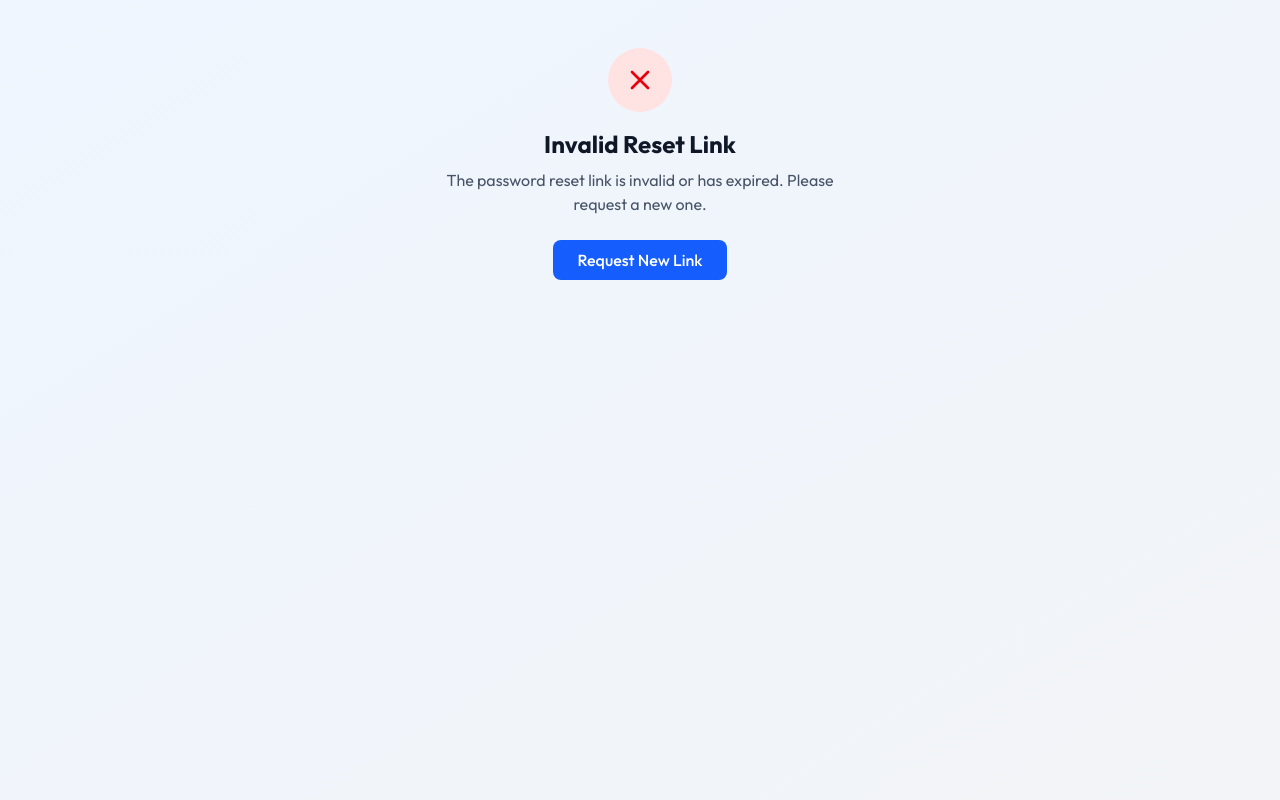
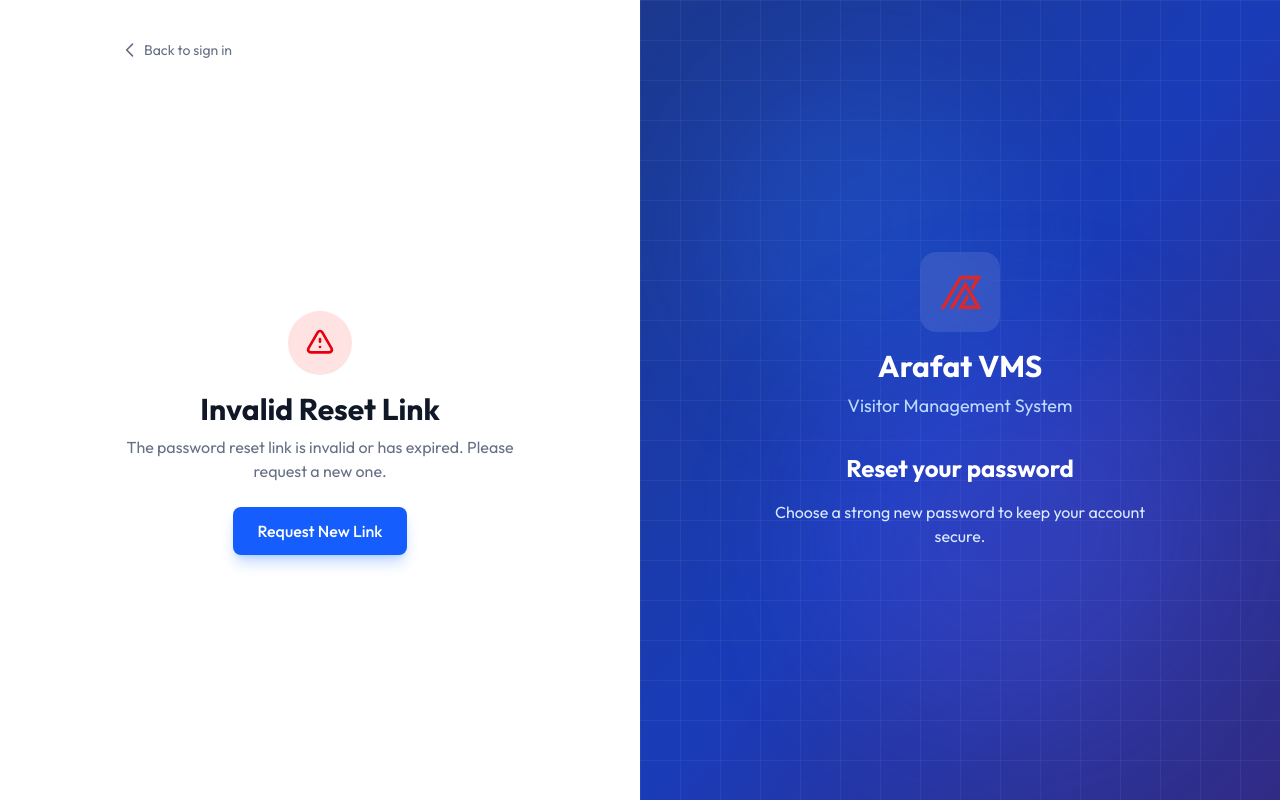
Before and after one commit to dev-noaman/arafatvisitor, a React (Vite) app in the folder admin/: page /admin/reset-password in a window 1280 px wide. Built offline with nearby package versions, Linux system fonts and the light colour scheme.

Commit message:
style: redesign reset password page to match login page layout
Co-Authored-By: Claude Opus 4.6 <noreply@anthropic.com>

```diff
--- a/admin/src/components/auth/ResetPasswordForm.tsx
+++ b/admin/src/components/auth/ResetPasswordForm.tsx
@@ -2,7 +2,7 @@ import { useState } from 'react'
 import { useForm } from 'react-hook-form'
 import { zodResolver } from '@hookform/resolvers/zod'
 import { z } from 'zod'
-import { useSearchParams } from 'react-router'
+import { useSearchParams, Link } from 'react-router'
 import { useToast } from '@/hooks/useToast'
 import * as authService from '@/services/auth'
 
@@ -58,23 +58,36 @@ export function ResetPasswordForm() {
 
   if (!token) {
     return (
-      <div className="flex flex-col justify-center flex-1 w-full max-w-md mx-auto px-6 py-12">
+      <div className="flex flex-col flex-1">
+        <div className="w-full max-w-md pt-6 mx-auto lg:pt-10 px-6">
+          <Link
+            to="/admin/login"
+            className="inline-flex items-center text-sm text-gray-500 transition-colors hover:text-gray-700"
+          >
+            <svg className="w-5 h-5 mr-1" fill="none" stroke="currentColor" viewBox="0 0 24 24">
+              <path strokeLinecap="round" strokeLinejoin="round" strokeWidth={2} d="M15 19l-7-7 7-7" />
+            </svg>
+            Back to sign in
+          </Link>
+        </div>
+        <div className="flex flex-col justify-center flex-1 w-full max-w-md mx-auto px-6 py-8">
           <div className="text-center">
             <div className="inline-flex items-center justify-center w-16 h-16 bg-red-100 rounded-full mb-4">
               <svg className="w-8 h-8 text-red-600" fill="none" stroke="currentColor" viewBox="0 0 24 24">
-              <path strokeLinecap="round" strokeLinejoin="round" strokeWidth={2} d="M6 18L18 6M6 6l12 12" />
+                <path strokeLinecap="round" strokeLinejoin="round" strokeWidth={2} d="M12 9v2m0 4h.01m-6.938 4h13.856c1.54 0 2.502-1.667 1.732-3L13.732 4c-.77-1.333-2.694-1.333-3.464 0L3.34 16c-.77 1.333.192 3 1.732 3z" />
               </svg>
             </div>
-          <h2 className="text-2xl font-bold text-gray-900 mb-2">Invalid Reset Link</h2>
-          <p className="text-gray-600 mb-6">
+            <h2 className="mb-2 text-2xl font-bold text-gray-900 sm:text-3xl">Invalid Reset Link</h2>
+            <p className="text-gray-500 mb-6">
               The password reset link is invalid or has expired. Please request a new one.
             </p>
             <a
               href="/admin/forgot-password"
-            className="inline-block px-6 py-2 bg-blue-600 text-white rounded-lg hover:bg-blue-700 font-medium"
+              className="inline-block px-6 py-3 bg-blue-600 text-white rounded-lg hover:bg-blue-700 active:bg-blue-800 font-medium shadow-lg shadow-blue-500/30 hover:shadow-blue-500/40 transition-all duration-200"
             >
               Request New Link
             </a>
+          </div>
         </div>
       </div>
     )
@@ -82,82 +95,106 @@ export function ResetPasswordForm() {
 
   if (submitted) {
     return (
-      <div className="flex flex-col justify-center flex-1 w-full max-w-md mx-auto px-6 py-12">
+      <div className="flex flex-col flex-1">
+        <div className="w-full max-w-md pt-6 mx-auto lg:pt-10 px-6">
+          <Link
+            to="/admin/login"
+            className="inline-flex items-center text-sm text-gray-500 transition-colors hover:text-gray-700"
+          >
+            <svg className="w-5 h-5 mr-1" fill="none" stroke="currentColor" viewBox="0 0 24 24">
+              <path strokeLinecap="round" strokeLinejoin="round" strokeWidth={2} d="M15 19l-7-7 7-7" />
+            </svg>
+            Back to sign in
+          </Link>
+        </div>
+        <div className="flex flex-col justify-center flex-1 w-full max-w-md mx-auto px-6 py-8">
           <div className="text-center">
             <div className="inline-flex items-center justify-center w-16 h-16 bg-green-100 rounded-full mb-4">
               <svg className="w-8 h-8 text-green-600" fill="none" stroke="currentColor" viewBox="0 0 24 24">
                 <path strokeLinecap="round" strokeLinejoin="round" strokeWidth={2} d="M5 13l4 4L19 7" />
               </svg>
             </div>
-          <h2 className="text-2xl font-bold text-gray-900 mb-2">Password Reset Complete</h2>
-          <p className="text-gray-600 mb-6">
+            <h2 className="mb-2 text-2xl font-bold text-gray-900 sm:text-3xl">Password Reset Complete</h2>
+            <p className="text-gray-500">
               Your password has been successfully reset. Redirecting to sign in...
             </p>
+          </div>
         </div>
       </div>
     )
   }
 
   return (
-    <div className="flex flex-col justify-center flex-1 w-full max-w-md mx-auto px-6 py-12">
+    <div className="flex flex-col flex-1">
+      {/* Back Link */}
+      <div className="w-full max-w-md pt-6 mx-auto lg:pt-10 px-6">
+        <Link
+          to="/admin/login"
+          className="inline-flex items-center text-sm text-gray-500 transition-colors hover:text-gray-700"
+        >
+          <svg className="w-5 h-5 mr-1" fill="none" stroke="currentColor" viewBox="0 0 24 24">
+            <path strokeLinecap="round" strokeLinejoin="round" strokeWidth={2} d="M15 19l-7-7 7-7" />
+          </svg>
+          Back to sign in
+        </Link>
+      </div>
+
+      <div className="flex flex-col justify-center flex-1 w-full max-w-md mx-auto px-6 py-8">
         <div>
+          {/* Header */}
           <div className="mb-8">
-          <h1 className="text-2xl font-bold text-gray-900 mb-2">Reset Your Password</h1>
-          <p className="text-gray-600 text-sm">
-            Enter your new password below.
+            <h1 className="mb-2 text-2xl font-bold text-gray-900 sm:text-3xl">Reset Your Password</h1>
+            <p className="text-gray-500">
+              Enter your new password below to regain access to your account
             </p>
           </div>
 
-        <form onSubmit={handleSubmit(onSubmit)} className="space-y-6">
+          {/* Form */}
+          <form onSubmit={handleSubmit(onSubmit)} className="space-y-5">
             {/* New Password Field */}
             <div>
               <label htmlFor="newPassword" className="block text-sm font-medium text-gray-700 mb-2">
                 New Password <span className="text-red-500">*</span>
               </label>
               <div className="relative">
+                <div className="absolute inset-y-0 left-0 pl-3 flex items-center pointer-events-none">
+                  <svg className="h-5 w-5 text-gray-400" fill="none" stroke="currentColor" viewBox="0 0 24 24">
+                    <path strokeLinecap="round" strokeLinejoin="round" strokeWidth={2} d="M12 15v2m-6 4h12a2 2 0 002-2v-6a2 2 0 00-2-2H6a2 2 0 00-2 2v6a2 2 0 002 2zm10-10V7a4 4 0 00-8 0v4h8z" />
+                  </svg>
+                </div>
                 <input
                   {...register('newPassword')}
                   id="newPassword"
                   type={showNewPassword ? 'text' : 'password'}
                   placeholder="Enter new password"
-                className={`w-full px-4 py-2 border rounded-lg focus:outline-none focus:ring-2 focus:ring-blue-500 ${
-                  errors.newPassword ? 'border-red-500' : 'border-gray-300'
+                  className={`w-full pl-10 pr-12 py-3 border rounded-lg text-gray-900 placeholder-gray-400 focus:outline-none focus:ring-2 focus:ring-blue-500 focus:border-transparent transition ${
+                    errors.newPassword ? 'border-red-500 bg-red-50' : 'border-gray-300 bg-gray-50 hover:bg-white'
                   }`}
                 />
                 <button
                   type="button"
                   onClick={() => setShowNewPassword(!showNewPassword)}
-                className="absolute right-3 top-1/2 -translate-y-1/2 text-gray-500 hover:text-gray-700"
+                  className="absolute inset-y-0 right-0 pr-3 flex items-center text-gray-400 hover:text-gray-600 transition"
                 >
                   {showNewPassword ? (
                     <svg className="w-5 h-5" fill="none" stroke="currentColor" viewBox="0 0 24 24">
-                    <path
-                      strokeLinecap="round"
-                      strokeLinejoin="round"
-                      strokeWidth={2}
-                      d="M15 12a3 3 0 11-6 0 3 3 0 016 0z"
-                    />
-                    <path
-                      strokeLinecap="round"
-                      strokeLinejoin="round"
-                      strokeWidth={2}
-                      d="M2.458 12C3.732 7.943 7.523 5 12 5c4.478 0 8.268 2.943 9.542 7-1.274 4.057-5.064 7-9.542 7-4.477 0-8.268-2.943-9.542-7z"
-                    />
+                      <path strokeLinecap="round" strokeLinejoin="round" strokeWidth={2} d="M15 12a3 3 0 11-6 0 3 3 0 016 0z" />
+                      <path strokeLinecap="round" strokeLinejoin="round" strokeWidth={2} d="M2.458 12C3.732 7.943 7.523 5 12 5c4.478 0 8.268 2.943 9.542 7-1.274 4.057-5.064 7-9.542 7-4.477 0-8.268-2.943-9.542-7z" />
                     </svg>
                   ) : (
                     <svg className="w-5 h-5" fill="none" stroke="currentColor" viewBox="0 0 24 24">
-                    <path
-                      strokeLinecap="round"
-                      strokeLinejoin="round"
-                      strokeWidth={2}
-                      d="M13.875 18.825A10.05 10.05 0 0112 19c-4.478 0-8.268-2.943-9.543-7a9.97 9.97 0 011.563-4.803m5.596-3.856a3.375 3.375 0 11-4.753 4.753m4.753-4.753L3.596 3.596m16.807 16.807L9.404 9.404m0 0L6.343 6.343"
-                    />
+                      <path strokeLinecap="round" strokeLinejoin="round" strokeWidth={2} d="M13.875 18.825A10.05 10.05 0 0112 19c-4.478 0-8.268-2.943-9.543-7a9.97 9.97 0 011.563-3.029m5.858.908a3 3 0 114.243 4.243M9.878 9.878l4.242 4.242M9.88 9.88l-3.29-3.29m7.532 7.532l3.29 3.29M3 3l3.59 3.59m0 0A9.953 9.953 0 0112 5c4.478 0 8.268 2.943 9.543 7a10.025 10.025 0 01-4.132 5.411m0 0L21 21" />
                     </svg>
                   )}
                 </button>
               </div>
               {errors.newPassword && (
-              <p className="mt-1 text-sm text-red-500">{errors.newPassword.message}</p>
+                <p className="mt-1.5 text-sm text-red-500 flex items-center gap-1">
+                  <svg className="w-4 h-4" fill="currentColor" viewBox="0 0 20 20">
+                    <path fillRule="evenodd" d="M18 10a8 8 0 11-16 0 8 8 0 0116 0zm-7 4a1 1 0 11-2 0 1 1 0 012 0zm-1-9a1 1 0 00-1 1v4a1 1 0 102 0V6a1 1 0 00-1-1z" clipRule="evenodd" />
+                  </svg>
+                  {errors.newPassword.message}
+                </p>
               )}
             </div>
 
@@ -167,49 +204,44 @@ export function ResetPasswordForm() {
                 Confirm Password <span className="text-red-500">*</span>
               </label>
               <div className="relative">
+                <div className="absolute inset-y-0 left-0 pl-3 flex items-center pointer-events-none">
+                  <svg className="h-5 w-5 text-gray-400" fill="none" stroke="currentColor" viewBox="0 0 24 24">
+                    <path strokeLinecap="round" strokeLinejoin="round" strokeWidth={2} d="M9 12l2 2 4-4m5.618-4.016A11.955 11.955 0 0112 2.944a11.955 11.955 0 01-8.618 3.04A12.02 12.02 0 003 9c0 5.591 3.824 10.29 9 11.622 5.176-1.332 9-6.03 9-11.622 0-1.042-.133-2.052-.382-3.016z" />
+                  </svg>
+                </div>
                 <input
                   {...register('confirmPassword')}
                   id="confirmPassword"
                   type={showConfirmPassword ? 'text' : 'password'}
                   placeholder="Confirm new password"
-                className={`w-full px-4 py-2 border rounded-lg focus:outline-none focus:ring-2 focus:ring-blue-500 ${
-                  errors.confirmPassword ? 'border-red-500' : 'border-gray-300'
+                  className={`w-full pl-10 pr-12 py-3 border rounded-lg text-gray-900 placeholder-gray-400 focus:outline-none focus:ring-2 focus:ring-blue-500 focus:border-transparent transition ${
+                    errors.confirmPassword ? 'border-red-500 bg-red-50' : 'border-gray-300 bg-gray-50 hover:bg-white'
                   }`}
                 />
                 <button
                   type="button"
                   onClick={() => setShowConfirmPassword(!showConfirmPassword)}
-                className="absolute right-3 top-1/2 -translate-y-1/2 text-gray-500 hover:text-gray-700"
+                  className="absolute inset-y-0 right-0 pr-3 flex items-center text-gray-400 hover:text-gray-600 transition"
                 >
                   {showConfirmPassword ? (
                     <svg className="w-5 h-5" fill="none" stroke="currentColor" viewBox="0 0 24 24">
-                    <path
-                      strokeLinecap="round"
-                      strokeLinejoin="round"
-                      strokeWidth={2}
-                      d="M15 12a3 3 0 11-6 0 3 3 0 016 0z"
-                    />
-                    <path
-                      strokeLinecap="round"
-                      strokeLinejoin="round"
-                      strokeWidth={2}
-                      d="M2.458 12C3.732 7.943 7.523 5 12 5c4.478 0 8.268 2.943 9.542 7-1.274 4.057-5.064 7-9.542 7-4.477 0-8.268-2.943-9.542-7z"
-                    />
+                      <path strokeLinecap="round" strokeLinejoin="round" strokeWidth={2} d="M15 12a3 3 0 11-6 0 3 3 0 016 0z" />
+                      <path strokeLinecap="round" strokeLinejoin="round" strokeWidth={2} d="M2.458 12C3.732 7.943 7.523 5 12 5c4.478 0 8.268 2.943 9.542 7-1.274 4.057-5.064 7-9.542 7-4.477 0-8.268-2.943-9.542-7z" />
                     </svg>
                   ) : (
                     <svg className="w-5 h-5" fill="none" stroke="currentColor" viewBox="0 0 24 24">
-                    <path
-                      strokeLinecap="round"
-                      strokeLinejoin="round"
-                      strokeWidth={2}
-                      d="M13.875 18.825A10.05 10.05 0 0112 19c-4.478 0-8.268-2.943-9.543-7a9.97 9.97 0 011.563-4.803m5.596-3.856a3.375 3.375 0 11-4.753 4.753m4.753-4.753L3.596 3.596m16.807 16.807L9.404 9.404m0 0L6.343 6.343"
-                    />
+                      <path strokeLinecap="round" strokeLinejoin="round" strokeWidth={2} d="M13.875 18.825A10.05 10.05 0 0112 19c-4.478 0-8.268-2.943-9.543-7a9.97 9.97 0 011.563-3.029m5.858.908a3 3 0 114.243 4.243M9.878 9.878l4.242 4.242M9.88 9.88l-3.29-3.29m7.532 7.532l3.29 3.29M3 3l3.59 3.59m0 0A9.953 9.953 0 0112 5c4.478 0 8.268 2.943 9.543 7a10.025 10.025 0 01-4.132 5.411m0 0L21 21" />
                     </svg>
                   )}
                 </button>
               </div>
               {errors.confirmPassword && (
-              <p className="mt-1 text-sm text-red-500">{errors.confirmPassword.message}</p>
+                <p className="mt-1.5 text-sm text-red-500 flex items-center gap-1">
+                  <svg className="w-4 h-4" fill="currentColor" viewBox="0 0 20 20">
+                    <path fillRule="evenodd" d="M18 10a8 8 0 11-16 0 8 8 0 0116 0zm-7 4a1 1 0 11-2 0 1 1 0 012 0zm-1-9a1 1 0 00-1 1v4a1 1 0 102 0V6a1 1 0 00-1-1z" clipRule="evenodd" />
+                  </svg>
+                  {errors.confirmPassword.message}
+                </p>
               )}
             </div>
 
@@ -217,23 +249,34 @@ export function ResetPasswordForm() {
             <button
               type="submit"
               disabled={isLoading}
-            className={`w-full py-2 px-4 rounded-lg font-medium text-white transition ${
+              className={`w-full py-3 px-4 rounded-lg font-medium text-white transition-all duration-200 ${
                 isLoading
                   ? 'bg-blue-400 cursor-not-allowed'
-                : 'bg-blue-600 hover:bg-blue-700 active:bg-blue-800'
+                  : 'bg-blue-600 hover:bg-blue-700 active:bg-blue-800 shadow-lg shadow-blue-500/30 hover:shadow-blue-500/40'
               }`}
             >
-            {isLoading ? 'Resetting...' : 'Reset Password'}
+              {isLoading ? (
+                <span className="flex items-center justify-center gap-2">
+                  <svg className="animate-spin h-5 w-5" fill="none" viewBox="0 0 24 24">
+                    <circle className="opacity-25" cx="12" cy="12" r="10" stroke="currentColor" strokeWidth="4" />
+                    <path className="opacity-75" fill="currentColor" d="M4 12a8 8 0 018-8V0C5.373 0 0 5.373 0 12h4zm2 5.291A7.962 7.962 0 014 12H0c0 3.042 1.135 5.824 3 7.938l3-2.647z" />
+                  </svg>
+                  Resetting...
+                </span>
+              ) : (
+                'Reset Password'
+              )}
             </button>
           </form>
 
           <div className="mt-6 text-center text-sm">
-          <p className="text-gray-600">
+            <p className="text-gray-500">
               Remember your password?{' '}
-            <a href="/admin/login" className="text-blue-600 hover:text-blue-700 font-medium">
+              <Link to="/admin/login" className="text-blue-600 hover:text-blue-700 font-medium">
                 Sign In
-            </a>
+              </Link>
             </p>
+          </div>
         </div>
       </div>
     </div>
--- a/admin/src/pages/auth/ResetPassword.tsx
+++ b/admin/src/pages/auth/ResetPassword.tsx
@@ -1,9 +1,54 @@
 import { ResetPasswordForm } from '@/components/auth/ResetPasswordForm'
+import logo from '@/assets/logo.svg?url'
 
 export default function ResetPassword() {
   return (
-    <div className="min-h-screen bg-gradient-to-br from-blue-50 to-gray-100">
-      <ResetPasswordForm />
+    <div className="relative min-h-screen bg-white">
+      <div className="relative flex flex-col justify-center w-full min-h-screen lg:flex-row">
+        {/* Left Side - Form */}
+        <div className="flex flex-col flex-1 p-6 lg:p-0">
+          <ResetPasswordForm />
+        </div>
+
+        {/* Right Side - Branding */}
+        <div className="hidden lg:flex lg:w-1/2 bg-gradient-to-br from-blue-900 via-blue-800 to-indigo-900 items-center justify-center relative overflow-hidden">
+          {/* Grid Pattern Background */}
+          <div className="absolute inset-0 opacity-10">
+            <svg className="w-full h-full" xmlns="http://www.w3.org/2000/svg">
+              <defs>
+                <pattern id="grid" width="40" height="40" patternUnits="userSpaceOnUse">
+                  <path d="M 40 0 L 0 0 0 40" fill="none" stroke="white" strokeWidth="1"/>
+                </pattern>
+              </defs>
+              <rect width="100%" height="100%" fill="url(#grid)" />
+            </svg>
+          </div>
+
+          {/* Decorative Circles */}
+          <div className="absolute top-20 left-20 w-72 h-72 bg-blue-500/20 rounded-full blur-3xl"></div>
+          <div className="absolute bottom-20 right-20 w-96 h-96 bg-indigo-500/20 rounded-full blur-3xl"></div>
+
+          {/* Content */}
+          <div className="relative z-10 flex flex-col items-center max-w-md px-8 text-center">
+            {/* Logo */}
+            <div className="mb-8">
+              <div className="w-20 h-20 bg-white/10 backdrop-blur-sm rounded-2xl flex items-center justify-center mb-4 mx-auto">
+                <img src={logo} className="w-12 h-12" alt="Logo" />
+              </div>
+              <h2 className="text-3xl font-bold text-white mb-2">Arafat VMS</h2>
+              <p className="text-blue-200 text-lg">Visitor Management System</p>
+            </div>
+
+            {/* Tagline */}
+            <div className="space-y-4">
+              <h3 className="text-2xl font-bold text-white">Reset your password</h3>
+              <p className="text-blue-100">
+                Choose a strong new password to keep your account secure.
+              </p>
+            </div>
+          </div>
+        </div>
+      </div>
     </div>
   )
 }
```
Lines whose indentation alone changed are shown as unchanged.
